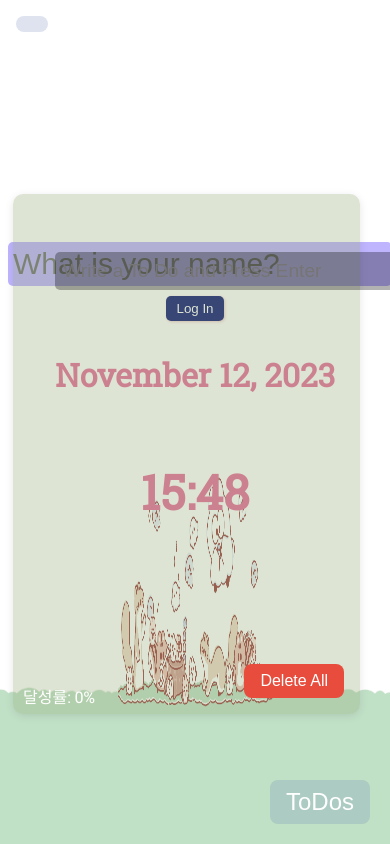
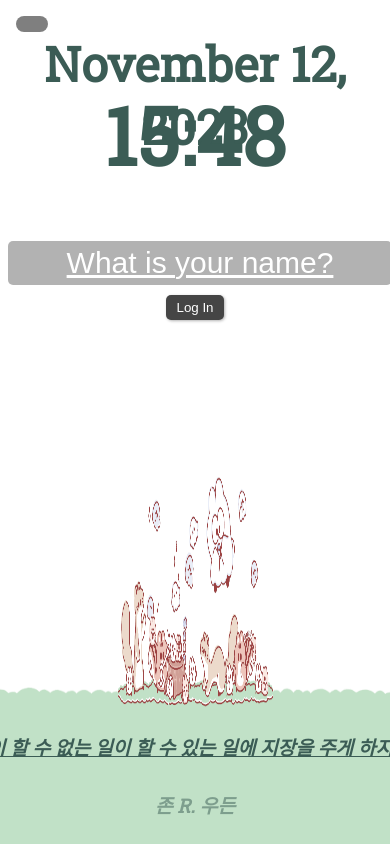
Before and after one commit to paikpaik/VanillaApp, a plain HTML site: page index.html in a window 390 px wide. Drawn offline with Linux system fonts and the light colour scheme.

Commit message:
Fix: css

```diff
--- a/css/style.css
+++ b/css/style.css
@@ -1,4 +1,35 @@
-/* 기본 스타일 */
+/* 스마트폰 모바일(세로) */
+
+@media only screen and (min-device-width: 375px) and (max-device-width: 479px) {
+  body {
+    font-size: 16px;
+    /* 폰트 크기 조정 */
+    width: 100%;
+    /* 가로폭 조정 */
+    margin: 0;
+    /* 바깥 여백 제거 */
+    padding: 0;
+    /* 안쪽 여백 제거 */
+  }
+}
+
+.hidden {
+  display: none;
+}
+
+img {
+  position: absolute;
+  width: 100%;
+  height: 100%;
+  left: 0px;
+  top: 0px;
+  right: 0px;
+  bottom: 0px;
+  z-index: -1;
+  opacity: 80%;
+}
+
+/* 이미지를 배경 이미지로 넣기 위한 css */
 
 body {
   font-family: "Roboto Slab", sans-serif;
@@ -7,90 +38,92 @@ body {
   align-items: center;
   justify-content: center;
   height: 100vh;
-  overflow: hidden; /* 스크롤바 방지 */
+  overflow: hidden;
+  /* 웹페이지에 스크롤바 생기는거 방지 */
 }
 
-/* 공통 모바일 스타일 */
-
+#login-form,
 #clock,
 #today,
 #greeting,
 #todo-form,
 #todo-list {
-  color: #e672a0;
-  width: 100%;
+  color: #3b5c55;
+  width: 400px;
+  max-width: 100%;
   margin: 1rem;
   padding: 1rem;
   border-radius: 10px;
   text-align: center;
 }
 
-/* 이미지 스타일 수정 */
-
-img {
-  position: absolute;
-  width: 100%;
-  height: 100%;
-  left: 0;
-  top: 0;
-  right: 0;
-  bottom: 0;
-  z-index: -1;
-  opacity: 0.8;
-}
-
-/* 로그인 폼 스타일 수정 */
-
 form#login-form {
   position: relative;
+  bottom: 150px;
   text-align: center;
 }
 
 form#login-form input {
-  color: #000;
+  color: #fff;
   width: 100%;
   margin-bottom: 10px;
   padding: 5px;
   border-radius: 5px;
   border: none;
-  background-color: rgba(43, 10, 324, 0.3);
+  background-color: rgba(0, 0, 0, 0.3);
   outline: none;
   font-size: 30px;
 }
 
 form#login-form button {
-  background-color: rgb(16, 29, 119);
-  color: rgb(255, 255, 255);
+  background-color: #454545;
+  /* 버튼 배경색 */
+  color: white;
+  /* 버튼 텍스트 색상 */
   padding: 5px 10px;
   border-radius: 5px;
   border: none;
-  box-shadow: 1px 1px 3px rgba(188, 81, 81, 0.3);
+  box-shadow: 1px 1px 3px rgba(0, 0, 0, 0.3);
   cursor: pointer;
   transition: background-color 0.3s ease;
+  /* 호버 시 배경색 변경 효과 */
 }
 
 form#login-form button:hover {
-  background-color: #57c5c5;
+  background-color: #2c3333;
+  /* 호버 시 배경색 변경 */
 }
 
-/* 시계와 날짜 스타일 수정 */
-
 #clock {
-  font-size: 3rem;
-  top: 20px;
+  font-family: "Roboto Slab", sans-serif;
+  position: absolute;
+  width: 100%;
+  font-size: 5rem;
+  top: 50px;
 }
 
 #today {
-  font-size: 2rem;
+  font-family: "Roboto Slab", sans-serif;
+  position: absolute;
+  width: 100%;
+  font-size: 3rem;
   top: 0;
 }
 
 #greeting {
-  font-size: 1.5rem;
-  top: 50px;
+  font-size: 2rem;
+  position: fixed;
+  top: 200px;
 }
 
-/* 할 일 목록 스타일 수정 */
+input[type="text"]::placeholder {
+  color: #fff;
+  text-decoration: underline;
+}
+
+::placeholder {
+  text-align: center;
+}
 
 .todo-container {
   background-color: rgba(0, 0, 0, 0.2);
@@ -99,6 +132,7 @@ form#login-form button:hover {
   margin-bottom: 10px;
   opacity: 0.9;
   width: 100%;
+  margin-left: 65px;
 }
 
 #todo-list {
@@ -119,13 +153,14 @@ form#login-form button:hover {
   border-radius: 5px;
   border: none;
   margin-top: 1rem;
+  margin-left: -8px;
   background-color: rgba(0, 0, 0, 0.3);
   outline: none;
 }
 
 #todo-list li {
   position: relative;
-  font-size: 1rem;
+  font-size: 20px;
   line-height: 1.5;
   padding: 10px 0;
 }
@@ -139,24 +174,25 @@ form#login-form button:hover {
   border: none;
   cursor: pointer;
   outline: none;
-  font-size: 1rem;
+  font-size: 20px;
   color: #333;
   padding: 0 5px;
 }
 
 #todo-list button::after {
   content: "\00d7";
+  /* x 아이콘 */
   font-weight: 900;
-  font-size: 1rem;
+  font-size: 20pt;
 }
 
 #show-todo {
   position: fixed;
   bottom: 20px;
   right: 20px;
-  background-color: rgba(89, 115, 175, 0.2);
+  background-color: rgba(0, 0, 0, 0.2);
   color: #fff;
-  font-size: 1.5rem;
+  font-size: 24px;
   padding: 8px 16px;
   border: none;
   border-radius: 8px;
@@ -176,7 +212,7 @@ form#login-form button:hover {
   bottom: 130px;
   right: 30px;
   padding: 10px;
-  background-color: rgba(147, 165, 114, 0.3);
+  background-color: rgba(0, 0, 0, 0.3);
   border-radius: 10px;
   box-shadow: 0px 2px 8px rgba(0, 0, 0, 0.1);
   animation-name: fade-in;
@@ -202,7 +238,7 @@ form#login-form button:hover {
   margin-top: 1rem;
   font-style: italic;
   white-space: nowrap;
-  color: #fff;
+  color: #ffffff;
   font-weight: bold;
   font-size: 1rem;
   position: fixed;
@@ -211,7 +247,7 @@ form#login-form button:hover {
 
 #quotes span {
   display: block;
-  color: #000;
+  color: #3b5c55;
   font-weight: bold;
   font-size: 1.2rem;
   position: relative;
@@ -221,15 +257,21 @@ form#login-form button:hover {
 #quotes span.author {
   font-size: 1.2rem;
   bottom: -20px;
+  /* 밑줄 아래에 위치하도록 설정 */
   text-decoration: none;
   opacity: 0.5;
+  /* 처음에는 살짝 투명하게 */
   transform: translateY(10px);
+  /* 처음에는 약간 내려서 보이게 */
   transition: opacity 0.5s ease-in-out, transform 0.5s ease-in-out;
+  /* transition 효과를 줌 (자연스럽게 보여지는 효과) */
 }
 
 #quotes:hover span.author {
   opacity: 1;
+  /* hover시 완전히 보이게 */
   transform: translateY(0);
+  /* hover시에 위로 올라가면서 보이게 */
 }
 
 p {
@@ -263,7 +305,7 @@ p {
   top: 0;
   left: 0;
   margin: 1rem;
-  background-color: rgba(89, 115, 175, 0.2);
+  background-color: rgba(0, 0, 0, 0.5);
   border-radius: 50px;
   padding: 0.5rem 1rem;
   display: flex;
@@ -285,13 +327,3 @@ p {
 #weather span:last-child {
   font-size: 1rem;
 }
-
-/* 모바일 화면 크기에 대한 스타일 */
-
-@media only screen and (min-device-width: 375px) and (max-device-width: 479px) {
-  body {
-    font-size: 16px;
-    width: 100%;
-    margin: 0;
-    padding: 0;
-  }
--- a/js/quotes.js
+++ b/js/quotes.js
@@ -1,6 +1,3 @@
-const quote = document.querySelector("#quote span:first-child");
-const author = document.querySelector("#quote span:last-child");
-
 const quotes = [
   {
     quote:
@@ -67,7 +64,9 @@ const quotes = [
     author: "존 R. 우든",
   },
 ];
+const quote = document.querySelector("#quotes span:first-child");
+const author = document.querySelector("#quotes span:last-child");
 const todaysQuote = quotes[Math.floor(Math.random() * quotes.length)];
 
-quote.innerText = todaysQuote.quote;
-author.innerText = todaysQuote.author;
+quote.innerHTML = todaysQuote.quote;
+author.innerHTML = todaysQuote.author;
```
